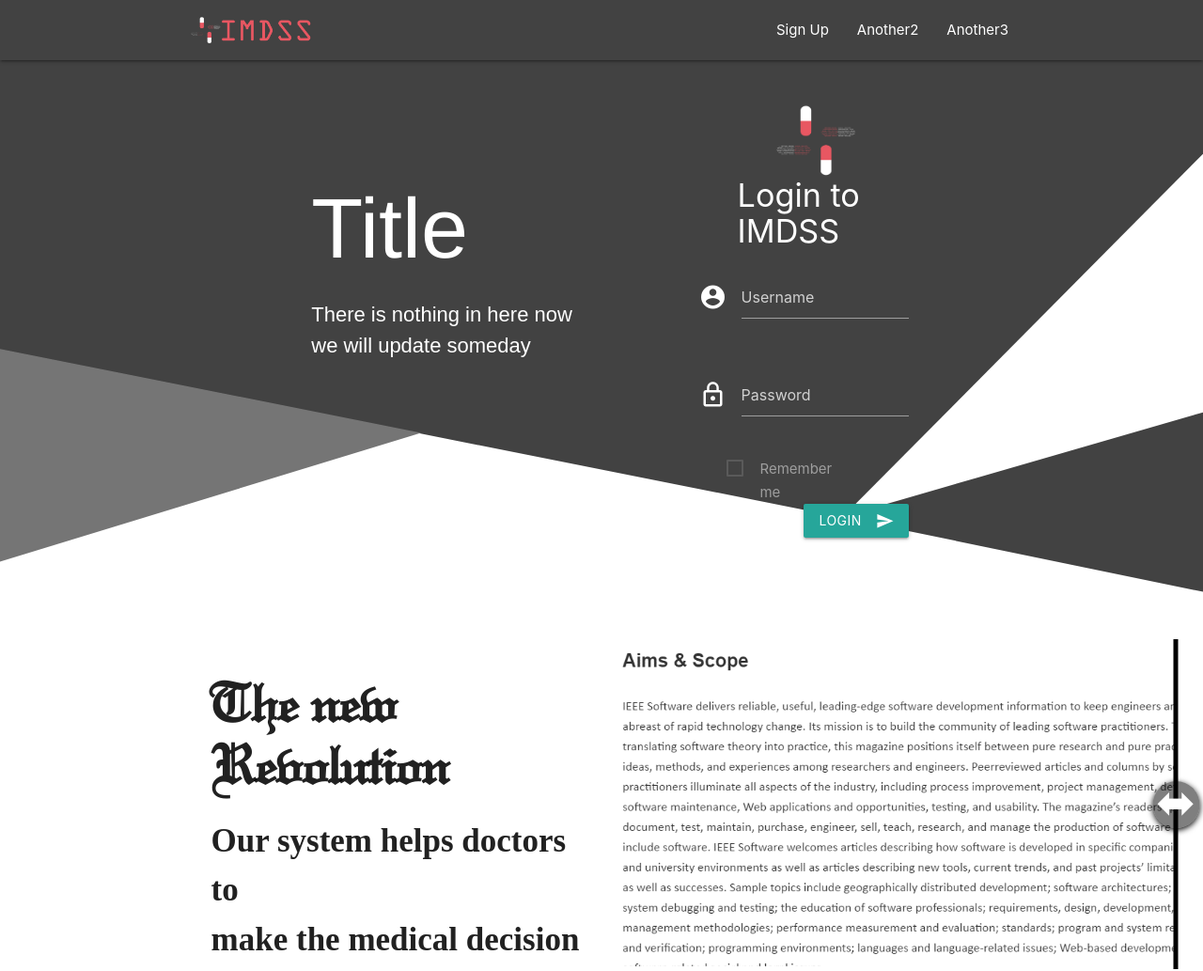
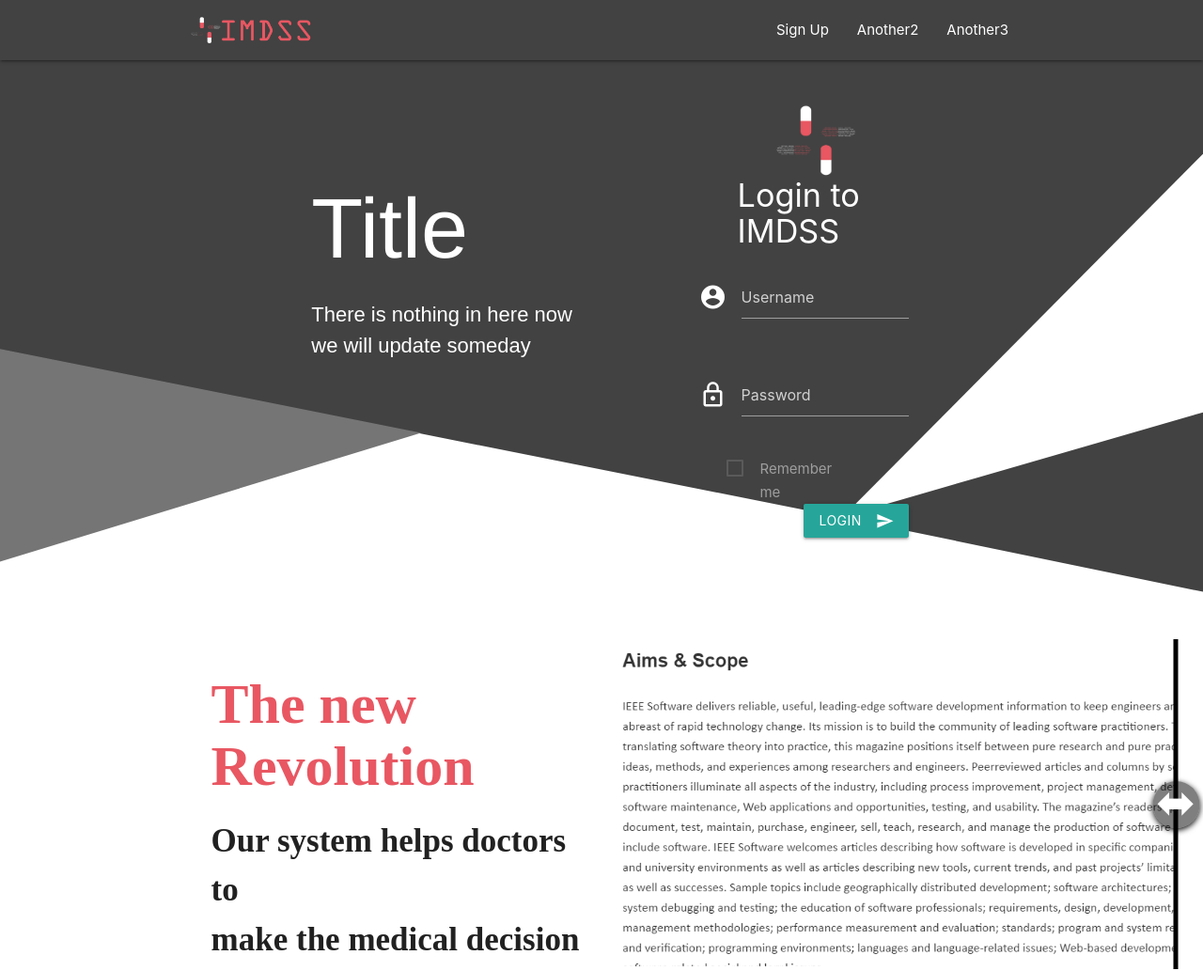
Before and after one commit to CCU-KLDP/IMDSS, a Django app: page /login/ in a window 1280 px wide. Shown: the top 1033 px of the page at 94% size. Run offline with Django 3.2, Linux system fonts and the light colour scheme; some libraries are stand-ins or nearby versions; some web fonts are replaced.

Commit message:
家賴較過去

```diff
--- a/IMDSS/static/css/login/bg_style.css
+++ b/IMDSS/static/css/login/bg_style.css
@@ -91,9 +91,10 @@
 }
 
 .time-font {
-    font-family: "WeddingTextBT-Regular";
+    font-family:  "SentyTEA";
     font-weight: bolder;
     font-size: 60px;
+    color: #e85762;
 }
 
 .middle-content-text {
```
